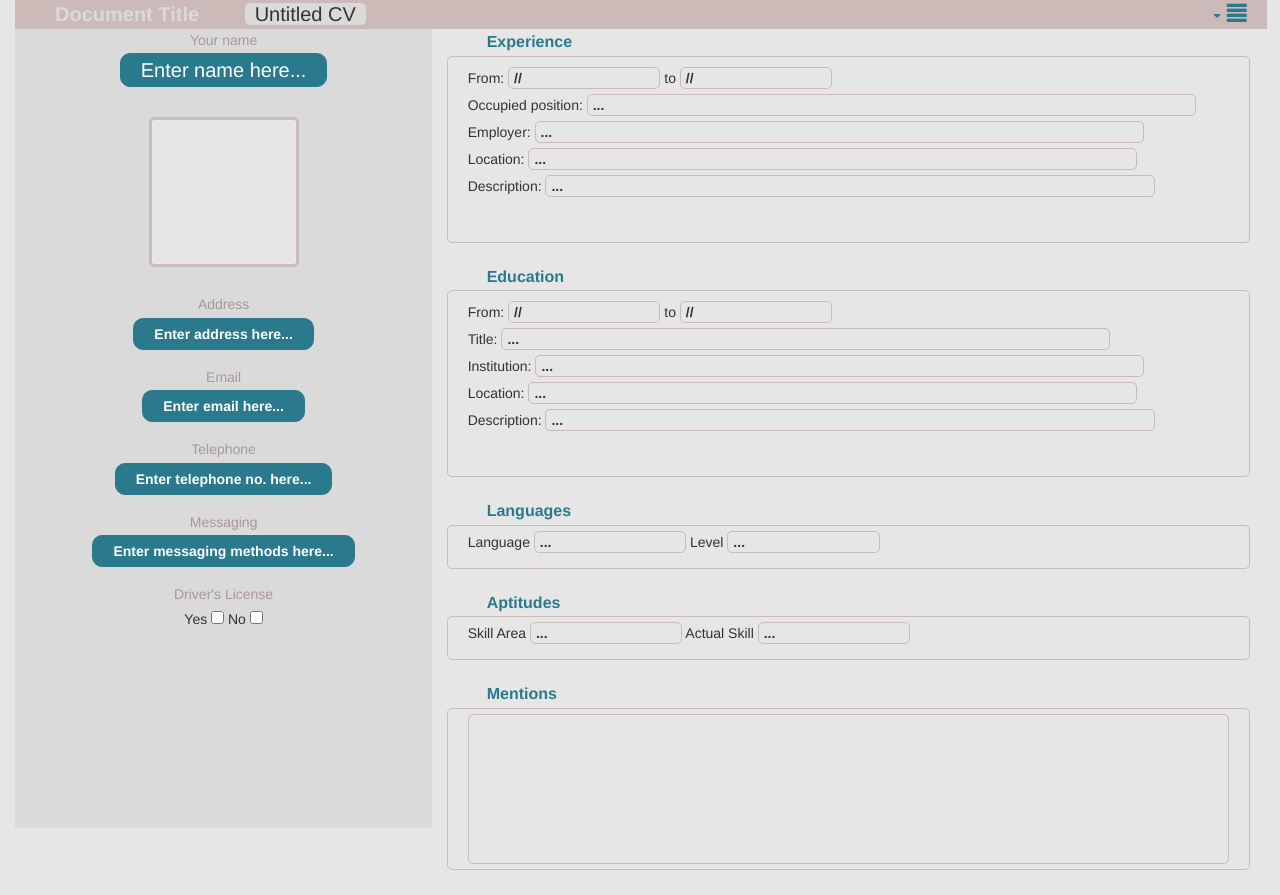
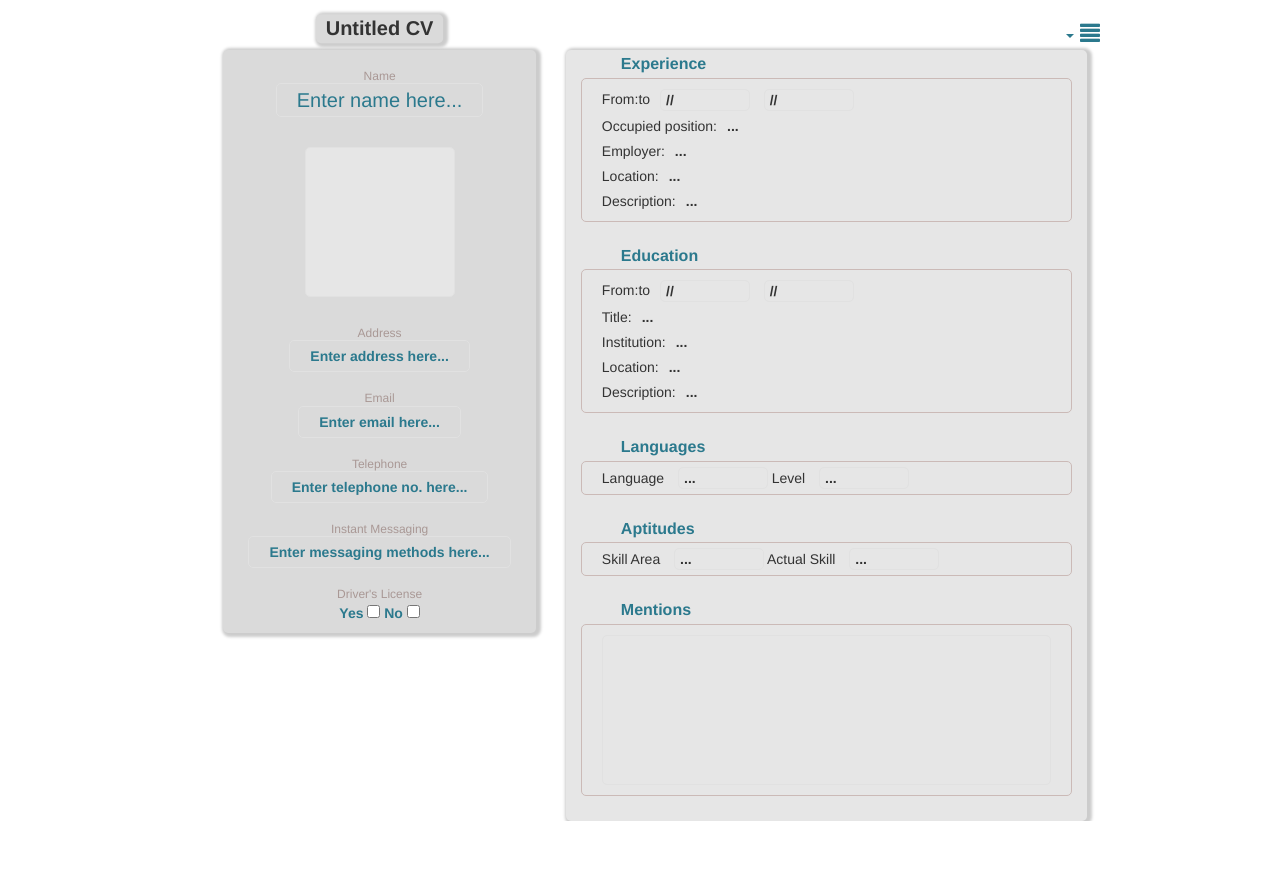
Before and after one commit to roxbabatie/cv-builder, a website: page app/index.html in a window 1280 px wide. After the commit the page ends 821 px from the top, so only its background shows below. Drawn offline with nearby package versions, Linux system fonts and the light colour scheme; some packages are replaced by stand-ins of ours.

Commit message:
layout updates

```diff
--- a/app/styles/main.css
+++ b/app/styles/main.css
@@ -10,49 +10,36 @@ h3 {
   font-size: 16px;
 }
 
-header {
-  position: fixed;
-  z-index: 5;
-  width: 97.8%;
-  background-color: #cbbab7;
-  font-size: 20px;
-}
-
 ul {
   list-style: none;
 }
 
-body {
-  background-color: #E6E6E6;
+.container {
+  top: 50px;
 }
 
-.cv-title1 {
-  font-weight: bolder;
-  padding: 5px 40px;
-  color: #DADADA;
-}
-
-.cv-title2 {
+.cv-title {
+  position: absolute;
+  left: 50%;
+  transform: translate(-50%, -125%);
   background-color: #DADADA;
   font-size: 20px;
+  font-weight: bolder;
   padding: 0 10px;
   border-radius: 5px;
 }
 
 .sidebar {
-  width: 32.59%;
-  position: fixed;
-  top: 28px;
   text-align: center;
   background-color: #DADADA;
-  height: 100%;
+  border-radius: 5px;
 }
 
 .content {
-  top: 28px;
-  left: 33.333333%;
+  left: 30px;
   text-align: left;
   background-color: #E6E6E6;
+  border-radius: 5px;
 }
 
 .picture-div {
@@ -64,25 +51,36 @@ body {
   height: 150px;
   width: 150px;
   background-color: #E6E6E6;
-  border: 3px solid #cbbab7;
+  border: 1px solid #e1e1e1;
   border-radius: 5px;
 }
 
 .name-bubble {
   display: inline-block;
-  color: white;
-  background-color: #2B798D;
-  border: 1px solid #2B798D;
-  border-radius: 10px;
+  color: #2B798D;
+  border: 1px solid #e1e1e1;
+    border-radius: 5px;
   margin-top: 0;
   margin-bottom: 30px;
   padding: 5px 20px;
 }
 
 .title1 {
-  font-size:14px;
+  font-size:12px;
   color: #a99895;
-  margin: 5px 0;
+  margin: 0;
+}
+
+.title3 {
+  font-size:12px;
+  color: #a99895;
+  margin-top: 20px;
+  margin-bottom: 0;
+}
+
+.checkbox-label {
+  font-weight: bold;
+  color: #2B798D;
 }
 
 .title2 {
@@ -97,12 +95,11 @@ body {
 
 .text-bubble {
   display: inline-block;
-  color: white;
+  color: #2B798D;
   font-weight: bolder;
-  background-color: #2B798D;
-  border: 1px solid #2B798D;
-  border-radius: 10px;
-  margin: 0 0 15px 0;
+  border: 1px solid #e1e1e1;
+    border-radius: 5px;
+  margin: 0 0 20px 0;
   padding: 5px 20px;
 }
 
@@ -114,38 +111,59 @@ body {
   padding: 5px 20px;
 }
 
-.e1 ul li {
+.e-div > div {
   margin: 5px 0;
 }
 
-.e1 ul li strong:not(.d) {
-  display: inline-block;
-  width: 80%;
-  border: 1px solid #cbbab7;
-  border-radius: 5px;
-  padding: 0 5px;
+.e-div strong {
+  margin-left: 10px;
 }
 
-.e1 ul li:last-child {
-  padding-bottom: 30px;
+.e-div > div span {
+  float: left;
 }
 
 .d {
   display: inline-block;
   width: 20%;
-  border: 1px solid #cbbab7;
+  border: 1px solid #e1e1e1;
   border-radius: 5px;
   padding: 0 5px;
 }
 
 .mentions {
   height: 150px;
-  border: 1px solid #cbbab7;
+  border: 1px solid #e1e1e1;
   border-radius: 5px;
 }
 
 .menu {
-  float: right;
-  margin-right: 20px;
+  position: absolute;
+  top: -30px;
+  right: 180px;
+  font-size: 20px;
   color: #2B798D;
 }
+
+.shadow {
+    -webkit-box-shadow: 2px 1px 3px 3px #ccc;
+  -moz-box-shadow:    2px 1px 3px 3px #ccc;
+  box-shadow:         2px 1px 3px 3px #ccc;
+}
+
+section > div {
+ padding: 1em;
+ border-radius: 3px;
+ outline: none;
+ border: 2px solid transparent;
+}
+
+section > div[contenteditable='true']:hover{
+ background: #E6E6E6 ;
+}
+
+section > div:focus, section > div:focus:hover  {
+ background: #FFF;
+ border-color: #69c773 ;
+ box-shadow: 0 1px 5px rgba(0,0,0,0.15) inset;
+}
--- a/app/views/main.html
+++ b/app/views/main.html
@@ -1,16 +1,14 @@
 <div class="container col-md-12">
-  <header>
-    <span class="cv-title1">Document Title</span>
-    <span class="cv-title2">Untitled CV</span>
     <div class="menu">
       <span class="caret"></span>
       <span class="glyphicon glyphicon-align-justify" aria-hidden="true"></span>
     </div>
-  </header>
-  <div class="sidebar col-md-4">
+    <div class="col-md-2"></div>
+    <div class="sidebar shadow col-md-3">
+      <span class="cv-title shadow">Untitled CV</span>
       <div>
         <div>
-        <h3 class="title1">Your name</h3>
+          <h3 class="title3">Name</h3>
           <h1 class="name-bubble"><span>Enter name here...<span></h1>
         </div>
         <div class="picture-div">
@@ -31,122 +29,113 @@
           <p class="text-bubble">Enter telephone no. here...</p>
         </div>
         <div>
-        <h3 class="title1">Messaging</h3>
+          <h3 class="title1">Instant Messaging</h3>
           <p class="text-bubble">Enter messaging methods here...</p>
         </div>
         <div>
           <h3 class="title1">Driver's License</h3>
           <p>
-          <span>Yes</span>
+            <span class="checkbox-label">Yes</span>
             <input type="checkbox"/>
-          <span>No</span>
+            <span class="checkbox-label">No</span>
             <input type="checkbox"/>
           </p>
         </div>
       </div>
     </div>
-  <div class="content col-md-8">
-    <div>
+    <div class="content shadow col-md-5">
       <div>
         <div>
           <h3 class="title2"><span>Experience<span></h3>
         </div>
-        <div class="e-div e1">
         <ul>
-            <li>
+          <li class="e-div e1">
+            <div>
               <span>From:</span>
               <strong class="d">//</strong>
               <span>to</span>
               <strong class="d">//</strong>
-            </li>
-            <li>
+            </div>
+            <div>
               <span>Occupied position:</span>
               <strong> ...</strong>
-            </li>
-            <li>
+            </div>
+            <div>
               <span>Employer:</span>
               <strong> ...</strong>
-            </li>
-            <li>
+            </div>
+            <div>
               <span>Location:</span>
               <strong> ...</strong>
-            </li>
-            <li>
+            </div>
+            <div>
               <span>Description:</span>
               <strong> ...</strong>
+            </div>
           </li>
         </ul>
       </div>
-      </div>
-    </div>
-    <div>
       <div>
         <div>
           <h3 class="title2"><span>Education<span></h3>
         </div>
-        <div class="e-div e1">
         <ul>
-            <li>
+          <li class="e-div e1">
+            <div>
               <span>From:</span>
               <strong class="d">//</strong>
               <span>to</span>
               <strong class="d">//</strong>
-            </li>
-            <li>
+            </div>
+            <div>
               <span>Title:</span>
               <strong> ...</strong>
-            </li>
-            <li>
+            </div>
+            <div>
               <span>Institution:</span>
               <strong> ...</strong>
-            </li>
-            <li>
+            </div>
+            <div>
               <span>Location:</span>
               <strong> ...</strong>
-            </li>
-            <li>
+            </div>
+            <div>
               <span>Description:</span>
               <strong> ...</strong>
+            </div>
           </li>
         </ul>
       </div>
-      </div>
-    </div>
-    <div>
       <div>
         <div>
           <h3 class="title2"><span>Languages<span></h3>
         </div>
-        <div class="e-div">
-          <ul>
+        <ul class="e-div">
           <li>
+            <div>
               <span>Language</span>
               <strong class="d"> ...</strong>
               <span>Level</span>
               <strong class="d"> ...</strong>
+            </div>
           </li>
         </ul>
       </div>
-      </div>
-    </div>
-    <div>
       <div>
         <div>
           <h3 class="title2"><span>Aptitudes<span></h3>
         </div>
-        <div class="e-div">
-          <ul>
+        <ul class="e-div">
           <li>
+            <div>
               <span>Skill Area</span>
               <strong class="d"> ...</strong>
               <span>Actual Skill</span>
               <strong class="d"> ...</strong>
+            </div>
           </li>
         </ul>
       </div>
-      </div>
-    </div>
-    <div>
       <div>
         <div>
           <h3 class="title2"><span>Mentions<span></h3>
@@ -158,5 +147,3 @@
       </div>
     </div>
   </div>
-
-</div>
```
Lines whose indentation alone changed are shown as unchanged.
